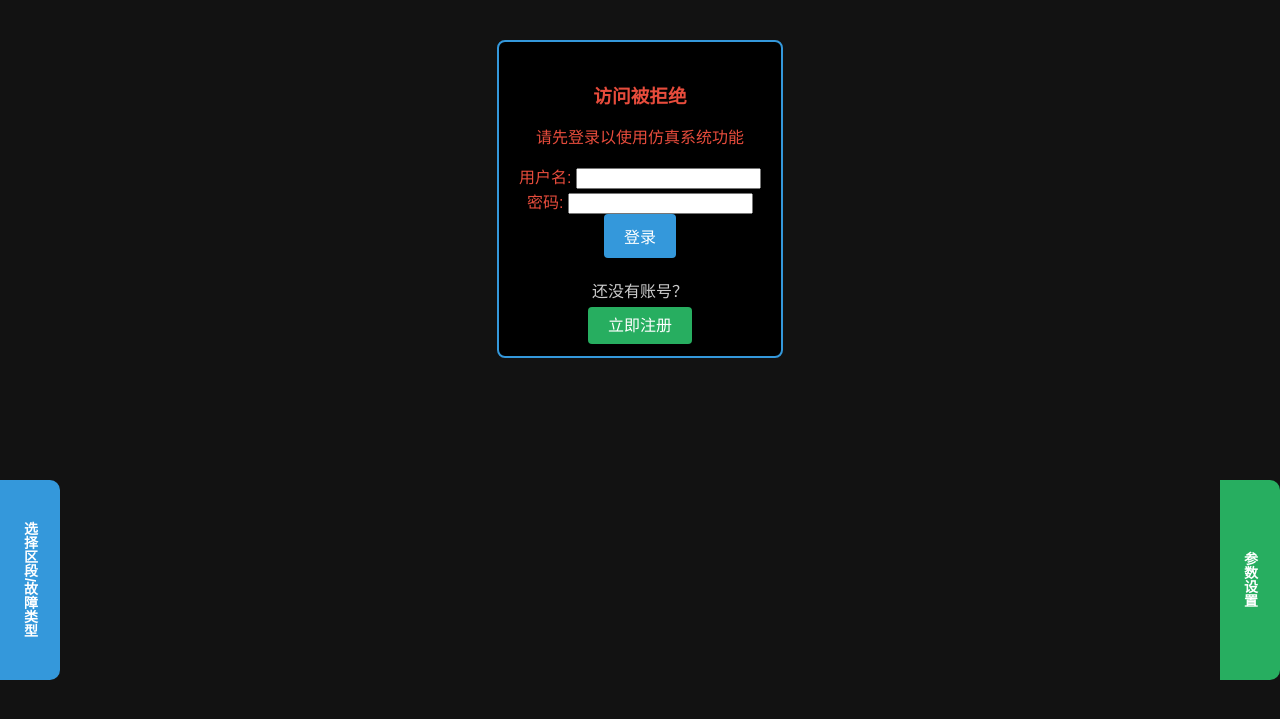
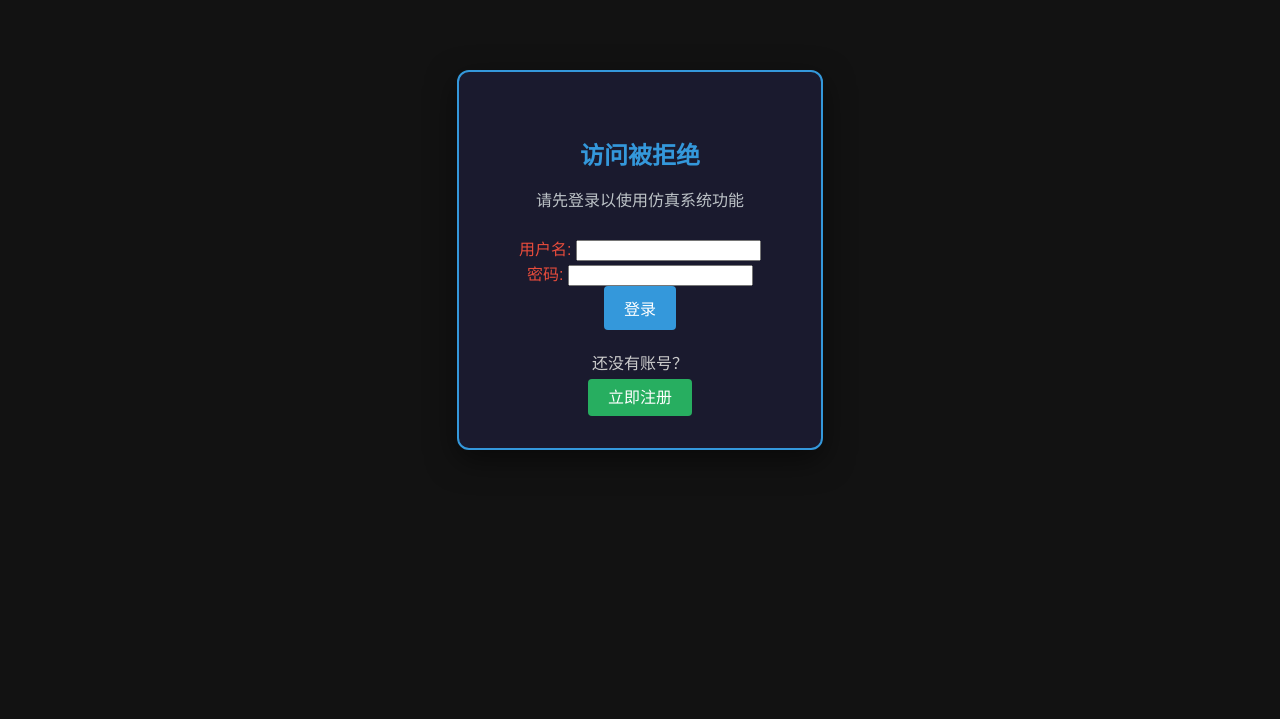
Before and after one commit to cpcmswj/my_zpw_modeling, a FastAPI app: page / in a window 1280 px wide. Shown: the top 719 px of the page. Run offline with FastAPI, Linux system fonts and the light colour scheme.

Commit message:
login_surface

```diff
--- a/templates/time_series_generator.html
+++ b/templates/time_series_generator.html
@@ -169,10 +169,14 @@
             writing-mode: vertical-rl;
             text-orientation: mixed;
             z-index: 1000;
-            display: flex;
+            display: none; /* 默认隐藏，登录后显示 */
             align-items: center;
             justify-content: center;
             transition: all 0.3s ease;
+        }
+
+        .logged-in .side-floating-btn {
+            display: flex;
         }
 
         .side-floating-btn:hover {
@@ -406,17 +410,27 @@
         }
 
         .access-denied {
-            background-color: #000;
+            background-color: #1a1a2e;
             color: #e74c3c;
-            padding: 20px;
-            border-radius: 8px;
+            padding: 40px 60px;
+            border-radius: 12px;
             text-align: center;
-            margin: 20px 0;
+            margin: 50px auto;
             border: 2px solid #3498db;
+            max-width: 400px;
+            box-shadow: 0 10px 30px rgba(0, 0, 0, 0.5);
         }
 
         .access-denied h3 {
-            margin-bottom: 10px;
+            margin-bottom: 15px;
+            font-size: 24px;
+            color: #3498db;
+        }
+
+        .access-denied p {
+            color: #bdc3c7;
+            margin-bottom: 25px;
+            font-size: 16px;
         }
 
         .bottom-floating-window {
@@ -900,8 +914,10 @@
             if (isLoggedIn && currentUser) {
                 userInfoSection.style.display = 'block';
                 userName.textContent = currentUser.username;
+                document.body.classList.add('logged-in');
             } else {
                 userInfoSection.style.display = 'none';
+                document.body.classList.remove('logged-in');
             }
         }
 
@@ -1356,8 +1372,8 @@
                         console.error('模拟失败:', error);
                         processSimulationResult({ params, error: error });
                     }
-                    // 在请求之间添加较长延迟，让连接有机会关闭
-                    await delay(2000);
+                    // 在请求之间添加延迟，让连接有机会关闭
+                    await delay(1000);
                 }
 
                 // 再生成选定故障类型的数据
@@ -1387,8 +1403,8 @@
                         console.error('模拟失败:', error);
                         processSimulationResult({ params, error: error });
                     }
-                    // 在请求之间添加较长延迟，让连接有机会关闭
-                    await delay(2000);
+                    // 在请求之间添加延迟，让连接有机会关闭
+                    await delay(1000);
                 }
             } catch (error) {
                 console.error('时序数据生成失败:', error);
```
